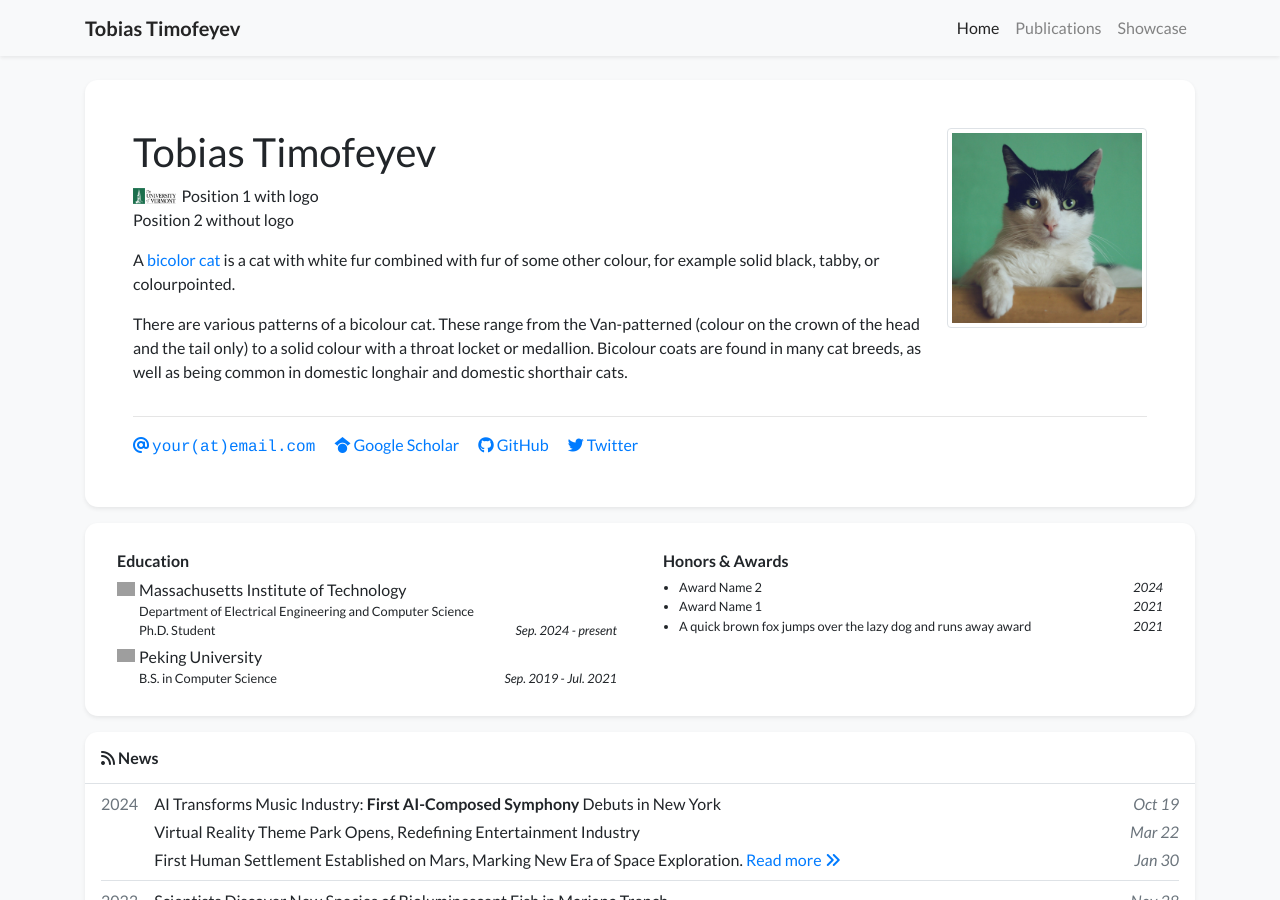
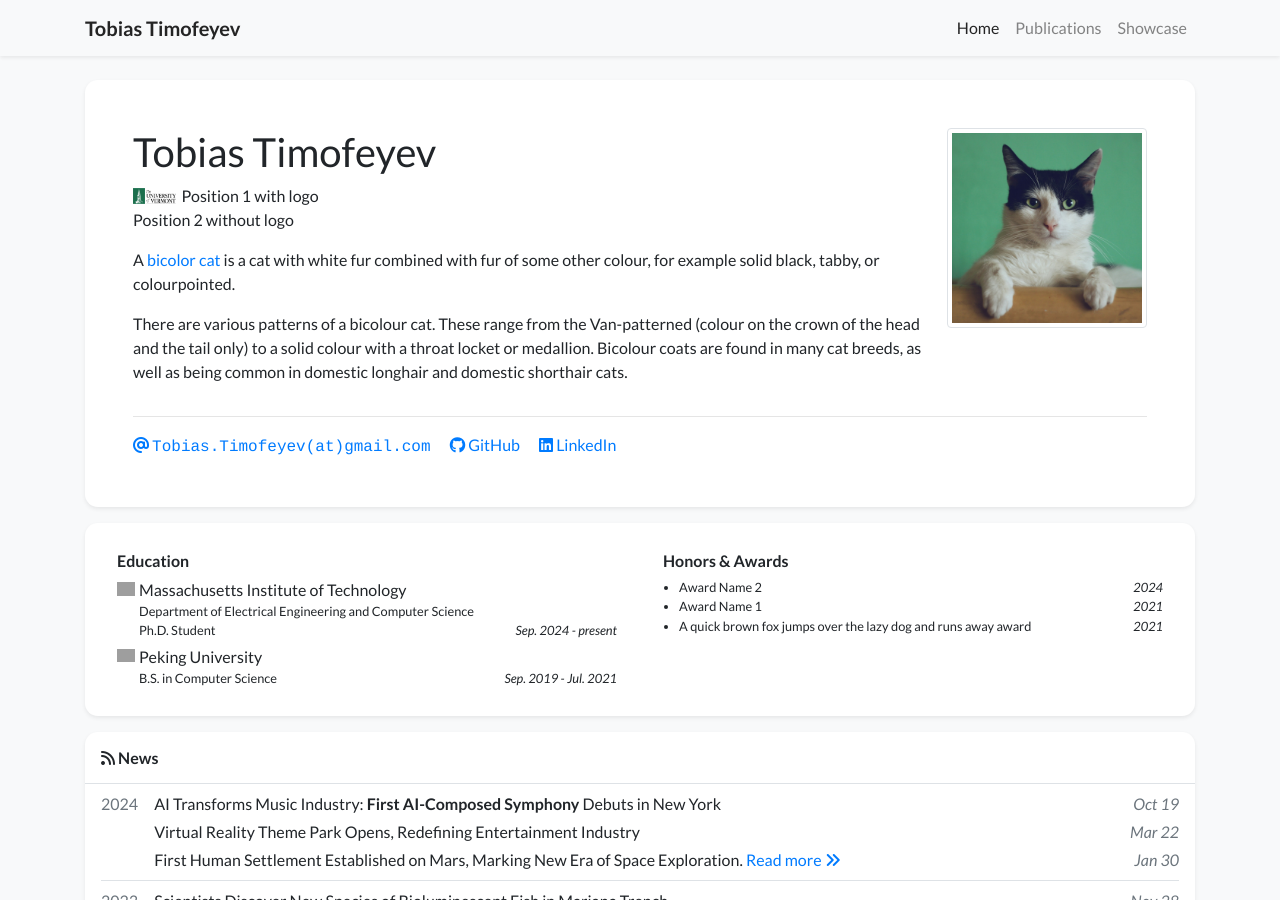
Before and after one commit to TobiasTimofeyev/TobiasTimofeyev.github.io, a Jekyll site: the page built from index.html, in a window 1280 px wide and 900 px high. Built offline with Jekyll 4.4.1, drawn with Linux system fonts in a browser that asks for light colours; nearby versions of some CDN libraries; a style sheet for code colours, icons or effects is not loaded; grey boxes are pictures that could not be loaded.

```diff
--- a/_data/profile.yml
+++ b/_data/profile.yml
@@ -8,15 +8,15 @@ positions:
 - name: Position 2 without logo
 
 
-email: "your@email.com"
+email: "Tobias.Timofeyev@gmail.com"
 # cv_link: link-to-your-cv-file
-gscholar: xFmQpf4AAAAJ  # This is an example, replace it with your own Google Scholar ID
-github: your_github_id
-twitter: your_twitter_id  # Do not include the '@' symbol
+# gscholar: xFmQpf4AAAAJ  # This is an example, replace it with your own Google Scholar ID
+github: https://github.com/TobiasTimofeyev
+# twitter: your_twitter_id  # Do not include the '@' symbol
 # wechat_qrcode: /assets/images/etc/wechat.jpg
 # wechat_prompt: >-
 #   Please tell me your <strong>name</strong> and <strong>affiliation</strong> (current or past) when adding my wechat. Thanks!
-# linkedin: your-linked-in-id
+linkedin: www.linkedin.com/in/tobias-timofeyev-274481243
 # orcid: 0000-0000-0000-0000
 
 short_bio_text_justify: false
```
